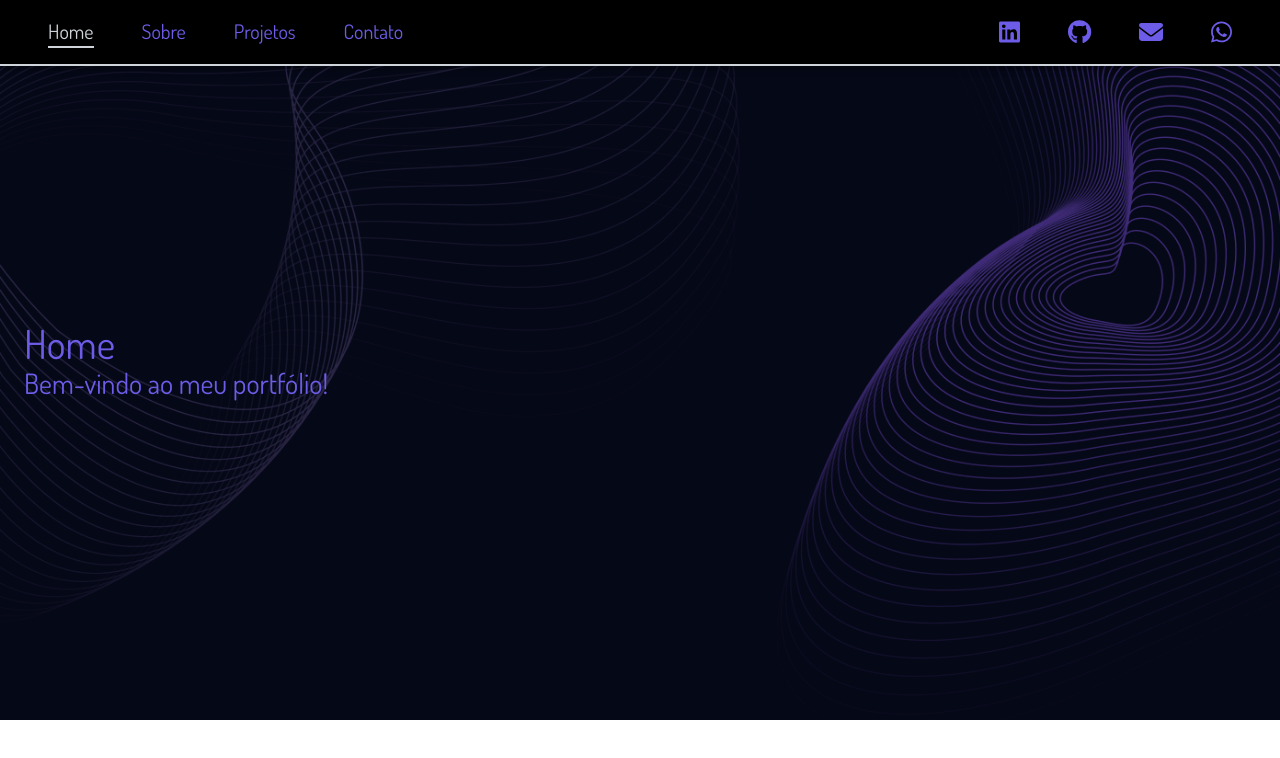
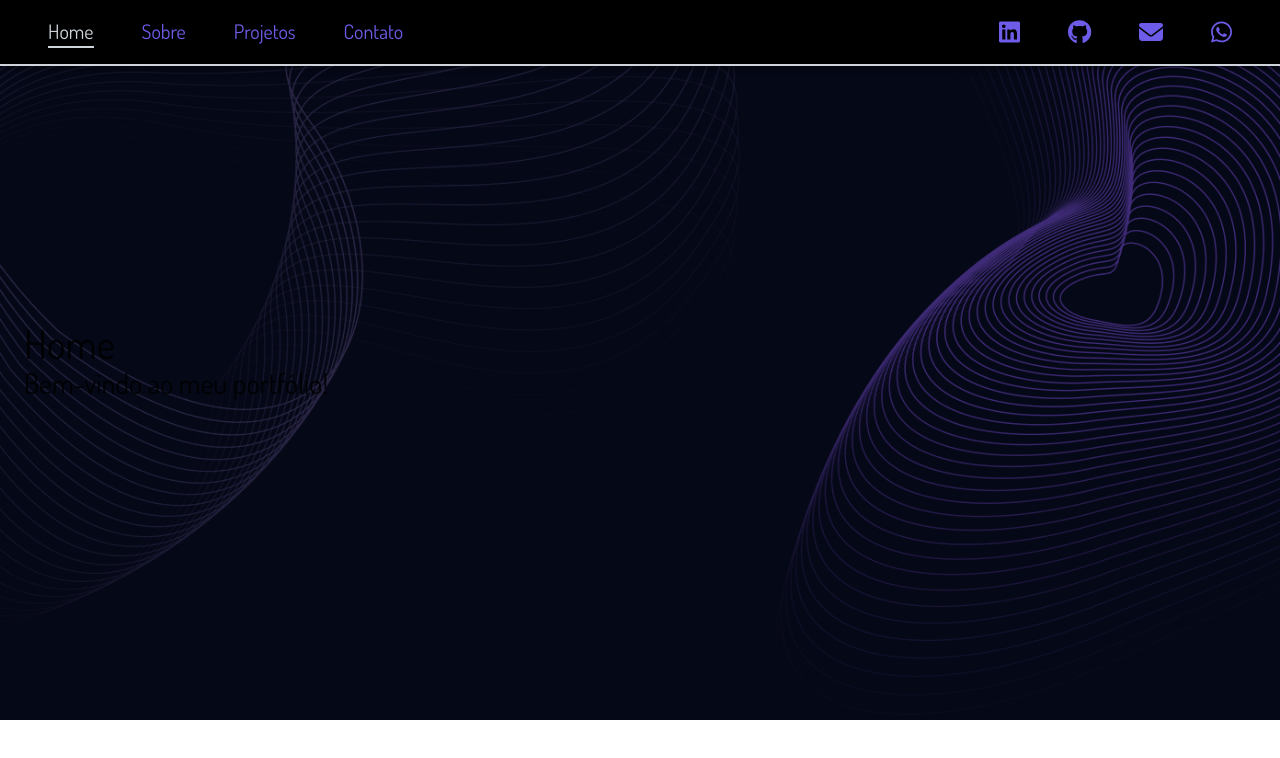
Before and after one commit to matheus-curvelo/portfolio, a React (Create React App) app: page / in a window 1280 px wide. Shown: the top 758 px of the page. Built offline with nearby package versions, Linux system fonts and the light colour scheme.

Commit message:
Removendo typography

```diff
--- a/src/index.scss
+++ b/src/index.scss
@@ -1,3 +1,2 @@
 @import './styles/variables';
-@import './styles/typography';
 @import './styles/global';
--- a/src/styles/typography.scss
+++ /dev/null
@@ -1,71 +0,0 @@
-@import './variables';
-
-body {
-    font-family: "Dosis", sans-serif;
-}
-
-h1,
-h2,
-h3,
-h4,
-h5,
-h6,
-p {
-    color: $primary;
-}
-
-h1 {
-    font-size: 2.5rem; // Recomendado para o h1
-
-    @media (max-width: $md) {
-        font-size: 2rem; // Recomendado para o h1
-    }
-}
-
-h2 {
-    font-size: 2rem; // Recomendado para o h2
-
-    @media (max-width: $md) {
-        font-size: 1.5rem; // Recomendado para o h1
-    }
-}
-
-h3 {
-    font-size: 1.75rem; // Recomendado para o h3
-
-    @media (max-width: $md) {
-        font-size: 1.25rem; // Recomendado para o h1
-    }
-}
-
-h4 {
-    font-size: 1.5rem; // Recomendado para o h4
-
-    @media (max-width: $md) {
-        font-size: 1rem; // Recomendado para o h1
-    }
-}
-
-h5 {
-    font-size: 1.25rem; // Recomendado para o h5
-
-    @media (max-width: $md) {
-        font-size: 0.75rem; // Recomendado para o h1
-    }
-}
-
-h6 {
-    font-size: 1rem; // Recomendado para o h6
-
-    @media (max-width: $md) {
-        font-size: 0.5rem; // Recomendado para o h1
-    }
-}
-
-p {
-    font-size: 1rem; // Recomendado para o p
-
-    @media (max-width: $md) {
-        font-size: 0.5rem; // Recomendado para o p
-    }
-}
```
